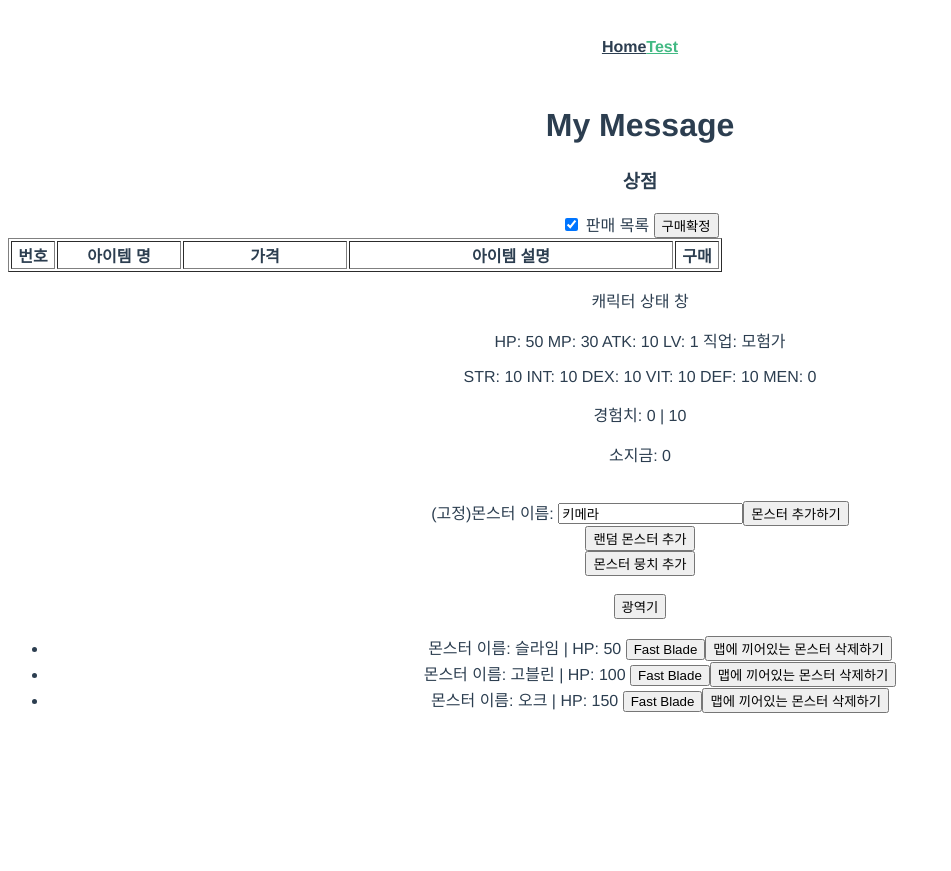
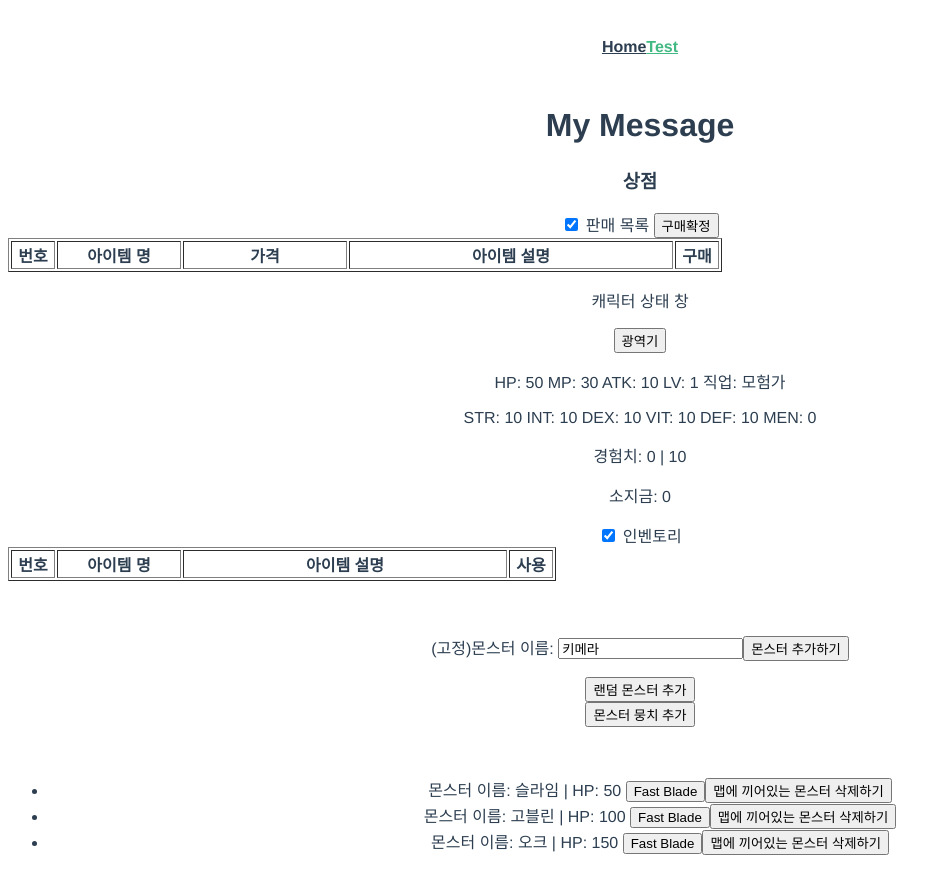
Before and after one commit to EDDI-WebAppAcademy/Homework, a Vue app in the folder 한채선/vue/frontend/: page /test in a window 1280 px wide. Shown: the whole page, without its empty margins (0-951 px from the left). Before the commit the page ends 800 px from the top, so only its background shows below. Built offline with nearby package versions, Linux system fonts and the light colour scheme.

Commit message:
[한채선] 인벤토리 기능 구현 완료 [VUE-STUDYn]

```diff
--- a/한채선/vue/frontend/src/components/basic/Test.vue
+++ b/한채선/vue/frontend/src/components/basic/Test.vue
@@ -49,22 +49,46 @@
       </tr>
     </table>
 
+
     <p>캐릭터 상태 창</p>
+    <button v-on:click="overPower">광역기</button>
     <p>HP: {{characterStatus.hp}} MP: {{characterStatus.mp}} ATK: {{ characterStatus.atk }} LV: {{ characterStatus.level }} 직업: {{ characterStatus.currentJob}}</p>
     <p>STR: {{ characterStatus.str }} INT: {{ characterStatus.intelligence}} DEX: {{ characterStatus.dex }} VIT: {{ characterStatus.vit }} DEF: {{ characterStatus.def }} MEN: {{ characterStatus.men }}</p>
     <p>경험치: {{ characterStatus.currentLevelBar }} | {{ characterStatus.totalLevelBar }}</p>
     <p>소지금: {{ characterStatus.money }}</p>
+    <label>
+      <input type="checkbox" v-model="inventoryView">
+      인벤토리
+    </label>
+    <table border="1" v-if="inventoryView">
+      <tr>
+        <th align="center" width="40">번호</th>
+        <th align="center" width="120">아이템 명</th>
+        <th align="center" width="320">아이템 설명</th>
+        <th align="center" width="40">사용</th>
+      </tr>
+      <tr v-for="(items, index) in characterInventory" :key="index">
+        <th align="center" width="40"> {{ index }}</th>
+        <th align="center" width="120"> {{ items.name }}</th>
+        <th align="center" width="40"> {{ items.effect.description }}</th>
+        <th align="center" width="40">
+          <label>
+            <input type="checkbox" v-model="usingInventoryItemList" :value="index">
+          </label>
+        </th>
+      </tr>
+    </table>
+    <br>
+    <br>
     <br>
 
-    (고정)몬스터 이름: <input v-model="this.name">
+    (고정)몬스터 이름: <input v-model="name">
     <button v-on:click="addFixedMonster">몬스터 추가하기</button><br>
 
-    <button v-on:click="addRandomMonster">랜덤 몬스터 추가</button><br>
-    <button v-on:click="addManyMonsters">몬스터 뭉치 추가</button><br>
-
-    <br>
-
-    <button v-on:click="overPower">광역기</button>
+    <p>
+      <button v-on:click="addRandomMonster">랜덤 몬스터 추가</button><br>
+      <button v-on:click="addManyMonsters">몬스터 뭉치 추가</button><br>
+    </p> <br>
 
     <ul>
       <li v-for="(monster, index) in monsterLists" :key="index">
@@ -86,6 +110,7 @@ export default {
       shopView: true,
       shopList: [],
       shopListValue: [],
+      checkedItem: [],
       itemBooks: [
         { name: 'HP 포션', price: 50, effect: { description: 'hp 200 회복', amount: 200 }},
         { name: 'HP 포션2', price: 200, effect: { description: 'hp 600 회복', amount: 600 }},
@@ -148,8 +173,12 @@ export default {
         totalLevelBar: 10,
         currentLevelBar: 0,
         money: 0,
-        currentJob: '모험가'
+        currentJob: '모험가',
       },
+
+      characterInventory: [],
+      inventoryView: true,
+      usingInventoryItemList: []
 
     }
   },
@@ -172,22 +201,33 @@ export default {
     calcBuyList() {
       let tmpSum = 0
 
+
       for (let i = 0; i < this.shopListValue.length; i++) {
         for (let j = 0; j < this.shopList.length; j++) {
           if(this.shopListValue[i] === j) {
             tmpSum += this.shopList[j].price
+            this.checkedItem.push(this.shopList[j])
             break
           }
         }
       }
 
+      // 인벤토리에서 바로 집어넣으면 소지금 부족으로 구매하지 못한 아이템까지 인벤토리에 들어감
+      // 저장 리스트를 만들고 구매가 확정 되면 그때 넣도록 하는 방식 사용해야함
+
       if((this.characterStatus.money - tmpSum) >= 0) {
         this.characterStatus.money -= tmpSum
-
+        for (let i = 0; i < this.checkedItem.length; i++) {
+          this.characterInventory.push(this.checkedItem[i])
+        }
         alert("물품 구매 완료!")
       } else {
         alert("소지금이 부족합니다.")
       }
+    },
+
+    useItemInInventory(){
+
     },
 
     clickHandler(event) {
```
